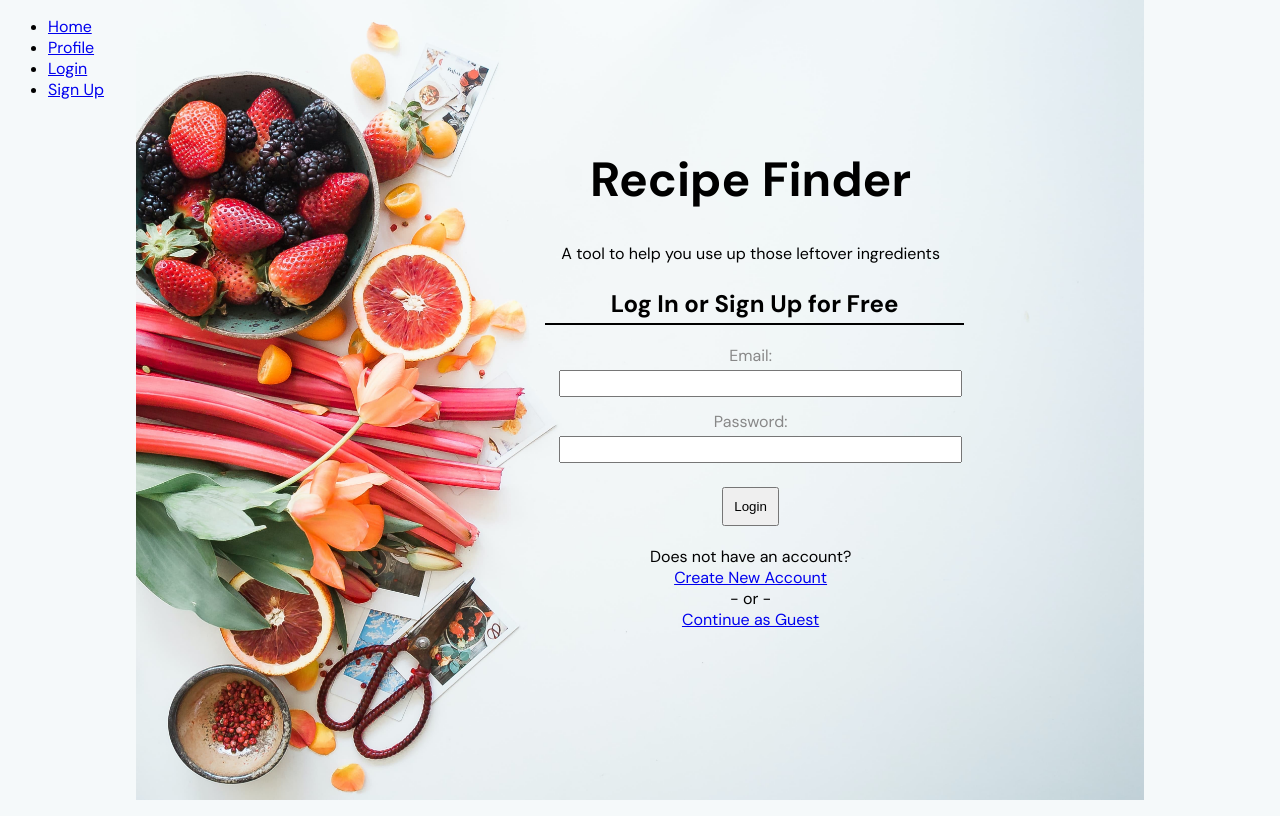
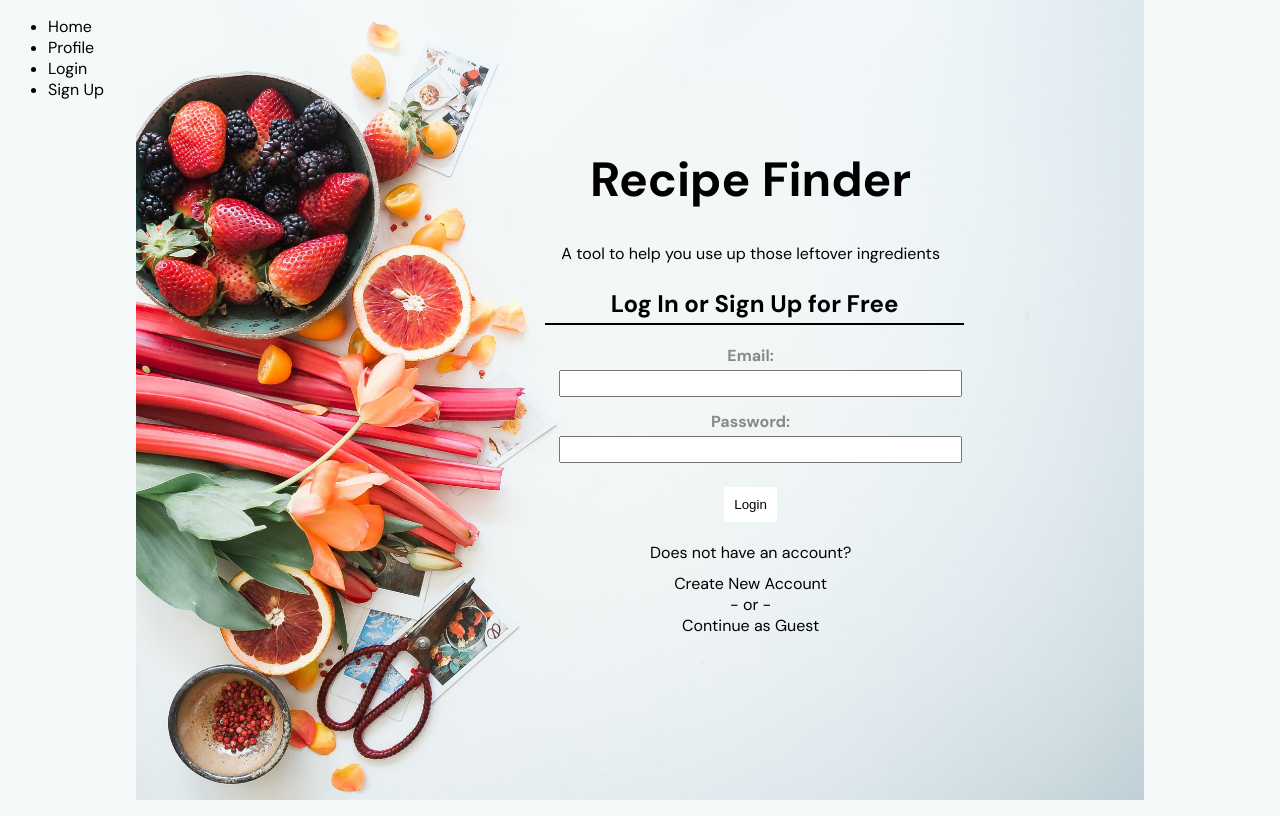
Before and after one commit to Code-the-Dream-School/ffprac-team5-front, a React (Vite) app: page /LoginForm in a window 1280 px wide. Built offline with nearby package versions, Linux system fonts and the light colour scheme.

Commit message:
question

```diff
--- a/src/css/Login.module.css
+++ b/src/css/Login.module.css
@@ -51,7 +51,7 @@ h1 {
 }
 
 .field > label {
-
+    font-weight: bold;
 }
 
 .field > input {
@@ -63,13 +63,19 @@ h1 {
 button {
     padding: 10px;
     margin: 10px;
-}
-
-
-.bold {
-
+    background-color: #fff;
+    border: none;
 }
 
 .highlighted {
     color: #888;
 }
+
+a {
+    text-decoration: none;
+    color: #000;
+}
+
+.question {
+    margin-bottom: 10px;
+}
--- a/src/pages/Login.jsx
+++ b/src/pages/Login.jsx
@@ -55,7 +55,7 @@ const Login = () => {
           <button type="submit">Login</button>
         </form>
         <div className={styles.field}>
-          <div>Does not have an account?</div>
+          <div className={styles.question}>Does not have an account?</div>
           <div><Link to='/SignUpForm'>Create New Account</Link></div>
           <div>- or -</div>
           <div className={styles.highlighted}><Link to='/'>Continue as Guest</Link></div>
```
